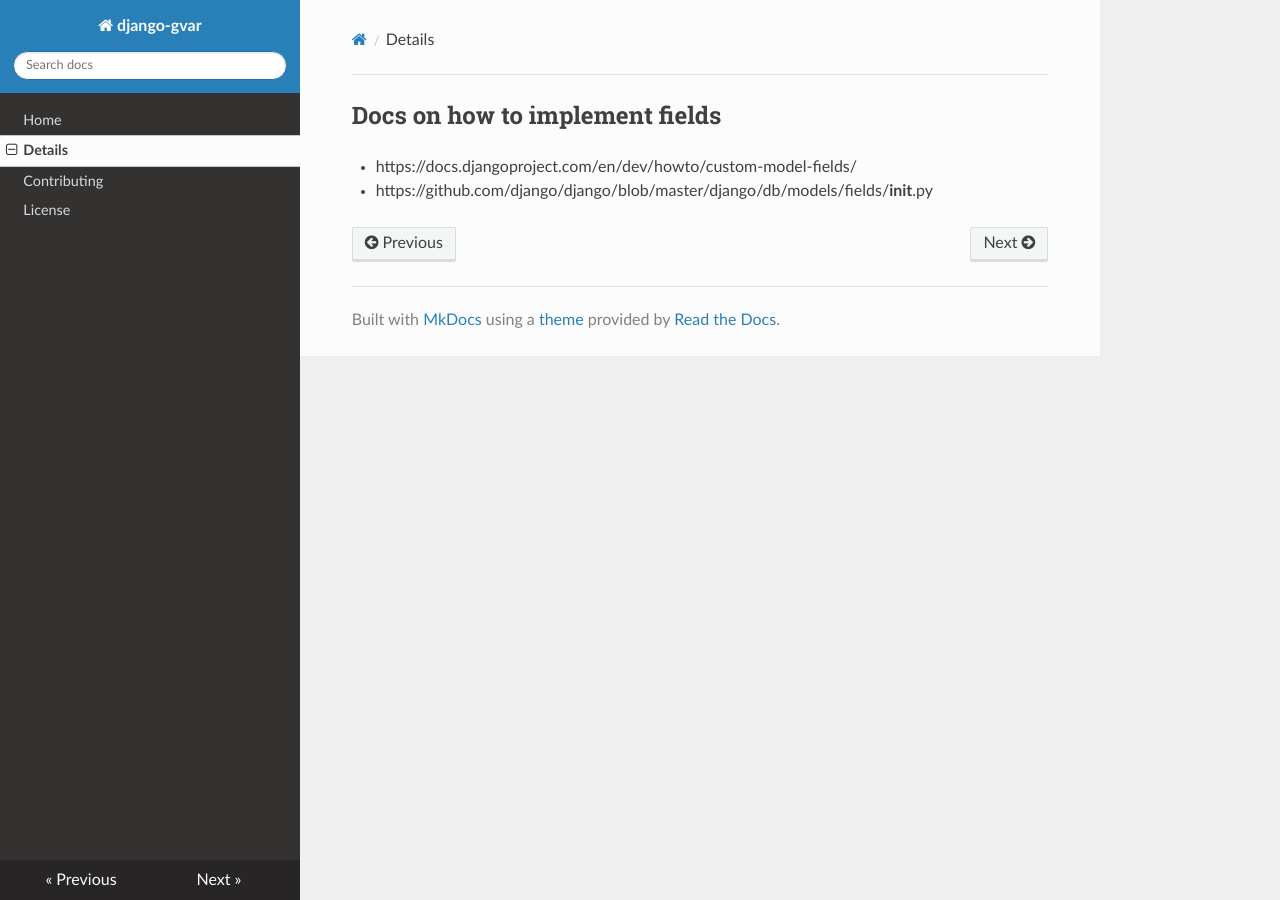
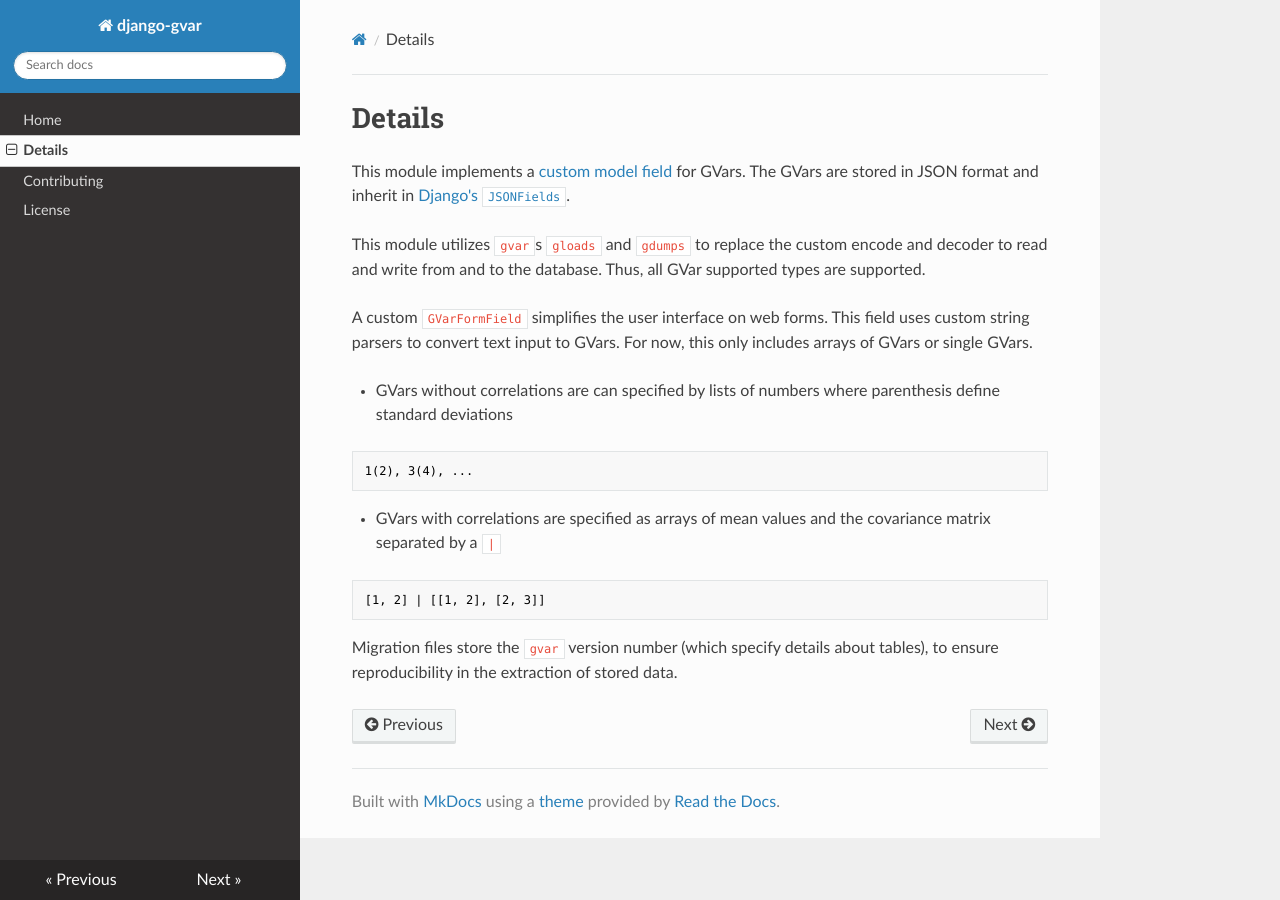
Before and after one commit to callat-qcd/django-gvar, an MkDocs documentation site: the page built from docs/details.md, in a window 1280 px wide. Built offline with MkDocs 1.6.1, drawn with Linux system fonts in a browser that asks for light colours; nearby versions of some CDN libraries.

Commit message:
Added details doc

````diff
--- a/docs/details.md
+++ b/docs/details.md
@@ -1,5 +1,23 @@
 
-## Docs on how to implement fields
+# Details
 
-* https://docs.djangoproject.com/en/dev/howto/custom-model-fields/
-* https://github.com/django/django/blob/master/django/db/models/fields/__init__.py
+This module implements a [custom model field](https://docs.djangoproject.com/en/dev/howto/custom-model-fields/) for GVars.
+The GVars are stored in JSON format and inherit in [Django's `JSONFields`](https://docs.djangoproject.com/en/dev/ref/models/fields/#django.db.models.JSONField).
+
+This module utilizes `gvar`s `gloads` and `gdumps` to replace the custom encode and decoder to read and write from and to the database.
+Thus, all GVar supported types are supported.
+
+A custom `GVarFormField` simplifies the user interface on web forms.
+This field uses custom string parsers to convert text input to GVars.
+For now, this only includes arrays of GVars or single GVars.
+
+* GVars without correlations are can specified by lists of numbers where parenthesis define standard deviations
+```text
+1(2), 3(4), ...
+```
+* GVars with correlations are specified as arrays of mean values and the covariance matrix separated by a `|`
+```text
+[1, 2] | [[1, 2], [2, 3]]
+```
+
+Migration files store the `gvar` version number (which specify details about tables), to ensure reproducibility in the extraction of stored data.
````
Also changed, not shown: 2 other files.
